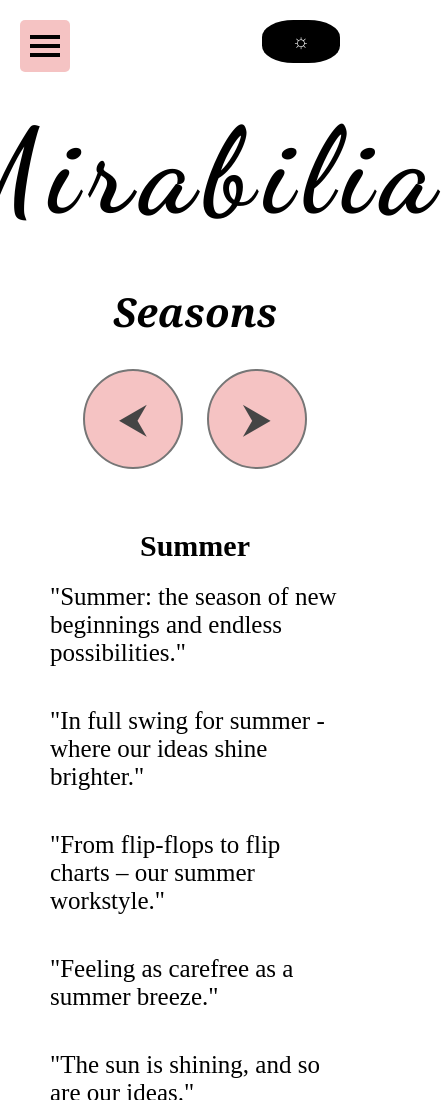
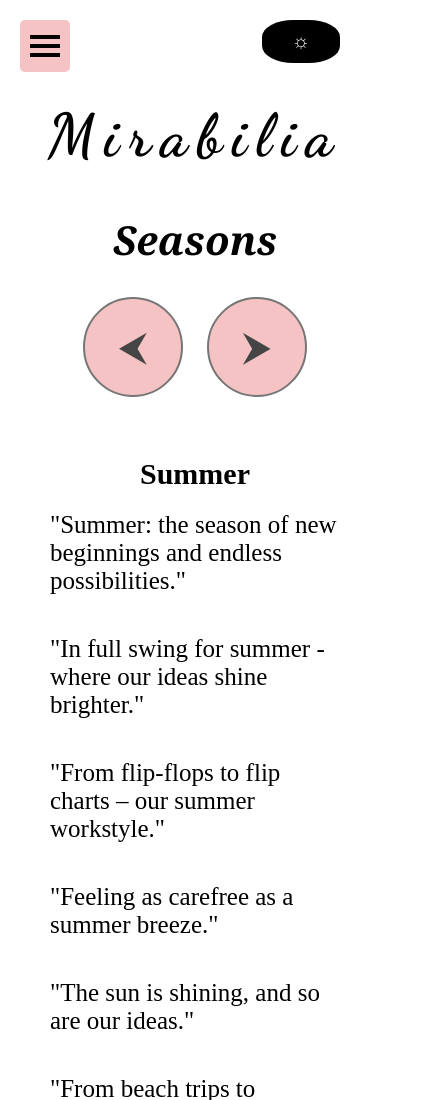
Before and after one commit to valeria-igorevna/Mirabilia, a plain HTML site: page quotes-seasons.html in a window 390 px wide. Shown: the top 1100 px of the page, 445 px wide, since content can reach past the window. Drawn offline with Linux system fonts and the light colour scheme; a web font is replaced by a local one.

Commit message:
quotes-seasons.html

```diff
--- a/quotes-seasons.html
+++ b/quotes-seasons.html
@@ -107,6 +107,17 @@ h3{
 
 .dark-mode .quote p{
     color: aliceblue;
+}
+
+/*################################*/
+/*            MEDIA               */
+/*################################*/
+
+    @media screen and (min-width: 300px) and (max-width: 1024px) {
+h1 {
+    font-size: 60px;
+    font-weight: bold;
+    }
 }
 
 /*################################*/
```
